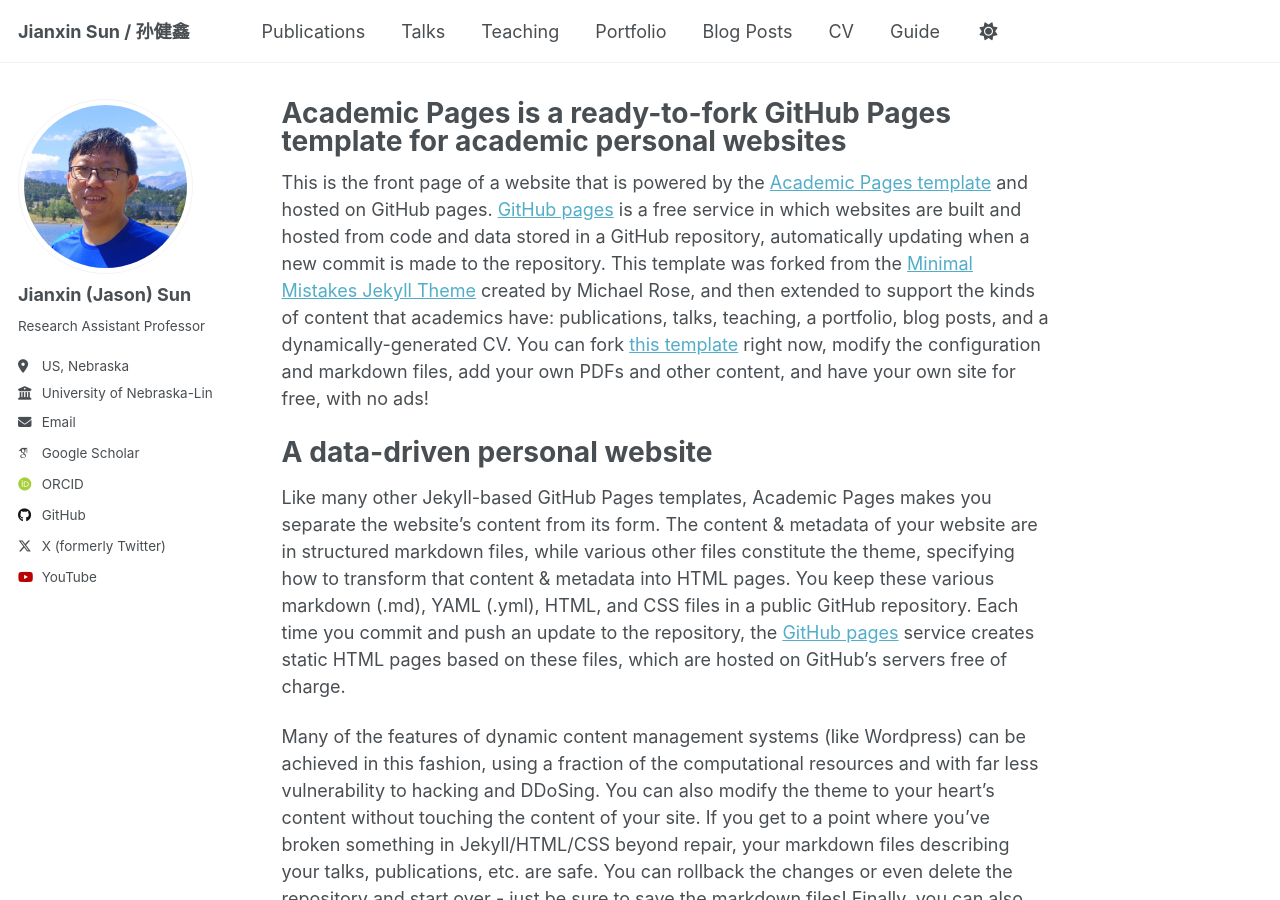
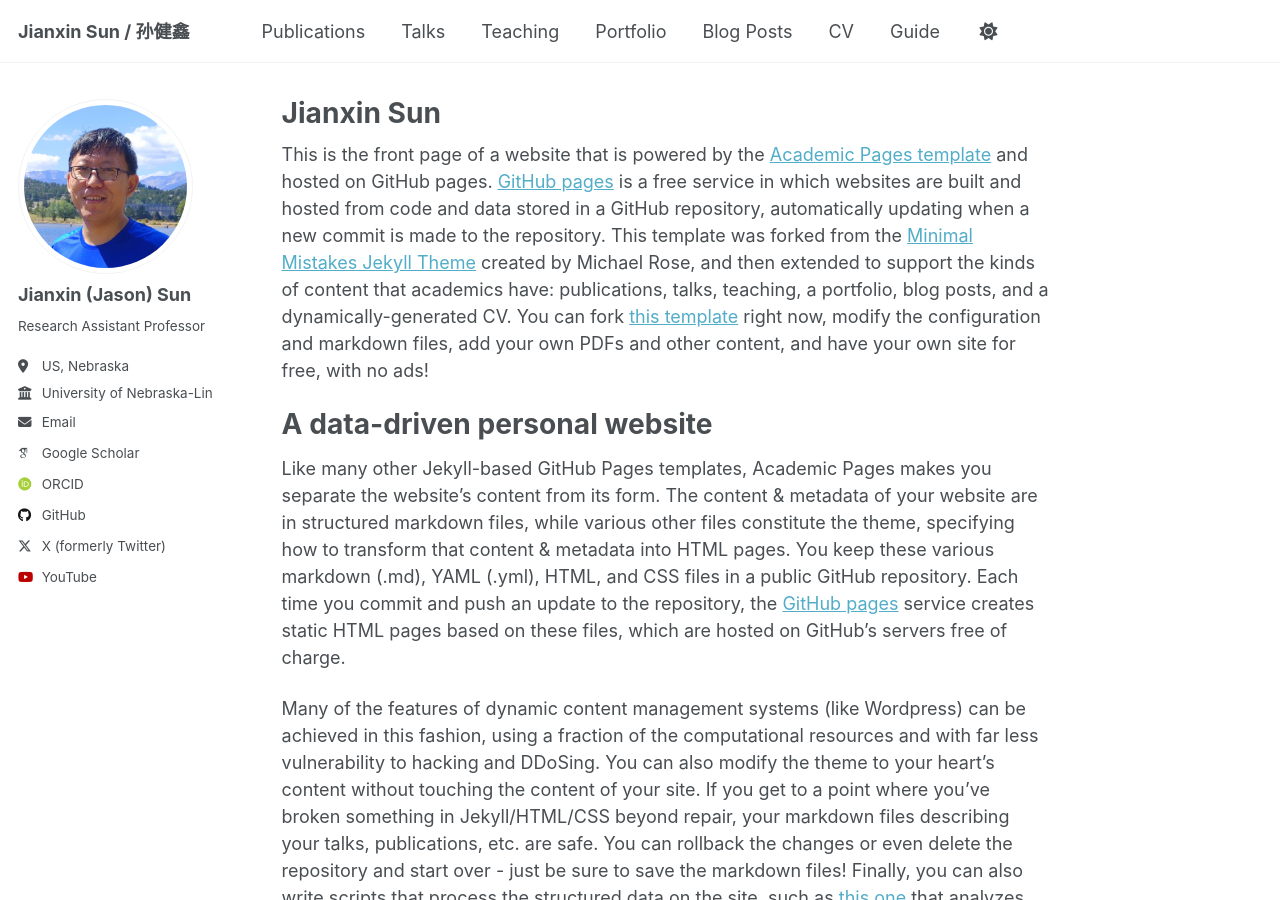
Before and after one commit to sunjianxin/sunjianxin.github.io, a Jekyll site: the page built from _pages/about.md, in a window 1280 px wide and 900 px high. Built offline with Jekyll 4.4.1, drawn with Linux system fonts in a browser that asks for light colours; some web fonts are replaced.

Commit message:
Update about.md

```diff
--- a/_pages/about.md
+++ b/_pages/about.md
@@ -1,6 +1,6 @@
 ---
 permalink: /
-title: "Academic Pages is a ready-to-fork GitHub Pages template for academic personal websites"
+title: "Jianxin Sun"
 author_profile: true
 redirect_from:
   - /about/
```
